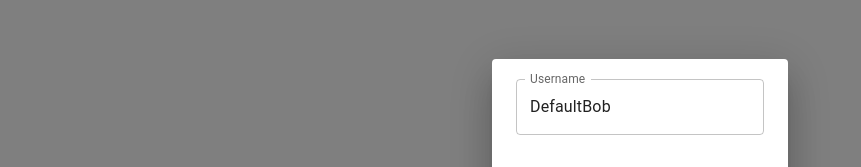
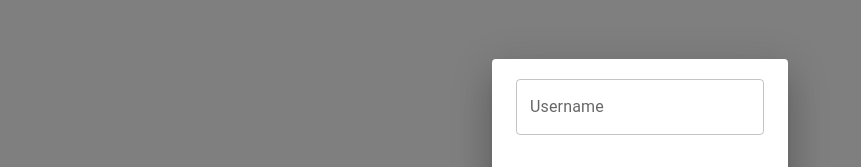
Before and after one commit to sellnat77/Decisionator, a React (Create React App) app: page / in a window 1280 px wide. Both pictures are taken after a click on the button "SIGN IN". Shown: the part 207-374 px from the top of the page, without its empty margins (0-861 px from the left). Built offline with nearby package versions, Linux system fonts and the light colour scheme.

Commit message:
Remove all consoles

```diff
--- a/src/Components/Header/Header.jsx
+++ b/src/Components/Header/Header.jsx
@@ -10,7 +10,7 @@
 
 function Header() {
   const [loggedIn, setLoggedIn] = useState(false);
-  const [username, setUsername] = useState('false');
+  const [username, setUsername] = useState('');
   const [cookies, removeCookie] = useCookies();
 
   useEffect(() => {
@@ -21,7 +21,8 @@
       setUsername(tokenUsername);
       setLoggedIn(true);
     } catch (err) {
-      console.log(err);
+      setUsername('');
+      setLoggedIn(false);
     }
   }, [cookies.token]);
 
@@ -37,7 +38,6 @@
       setLoggedIn(true);
       setUsername(username);
     } catch (err) {
-      console.log(err);
       setLoggedIn(false);
     }
   };
@@ -50,15 +50,14 @@
     };
 
     try {
-      const res = await request.post('http://localhost:8080/signup', credentials, {
+      await request.post('http://localhost:8080/signup', credentials, {
         withCredentials: true,
       });
-      console.log('hehehe');
-      console.log(res);
       setLoggedIn(true);
       setUsername(username);
     } catch (err) {
-      console.log(err);
+      setLoggedIn(false);
+      setUsername('');
     }
   };
 
--- a/src/Components/Header/Signin/SigninForm.jsx
+++ b/src/Components/Header/Signin/SigninForm.jsx
@@ -14,12 +14,11 @@
   // Autofill username if theres a valid token
   useEffect(() => {
     const jwtToken = cookies.token;
-    console.log(jwtToken);
     try {
       const appJwt = jwt(jwtToken);
       setUsername(appJwt.username);
     } catch (err) {
-      console.log(err);
+      setUsername('');
     }
   }, [cookies.token]);
 
--- a/src/Components/Header/Signin/SigninModal.jsx
+++ b/src/Components/Header/Signin/SigninModal.jsx
@@ -13,13 +13,11 @@
 
   useEffect(() => {
     const jwtToken = cookies.token;
-    console.log(jwtToken);
     try {
       const appJwt = jwt(jwtToken);
       setUsername(appJwt.username);
-      console.log('VALID VALID');
     } catch (err) {
-      console.log(err);
+      setUsername('');
     }
   }, [cookies.token]);
 
```
